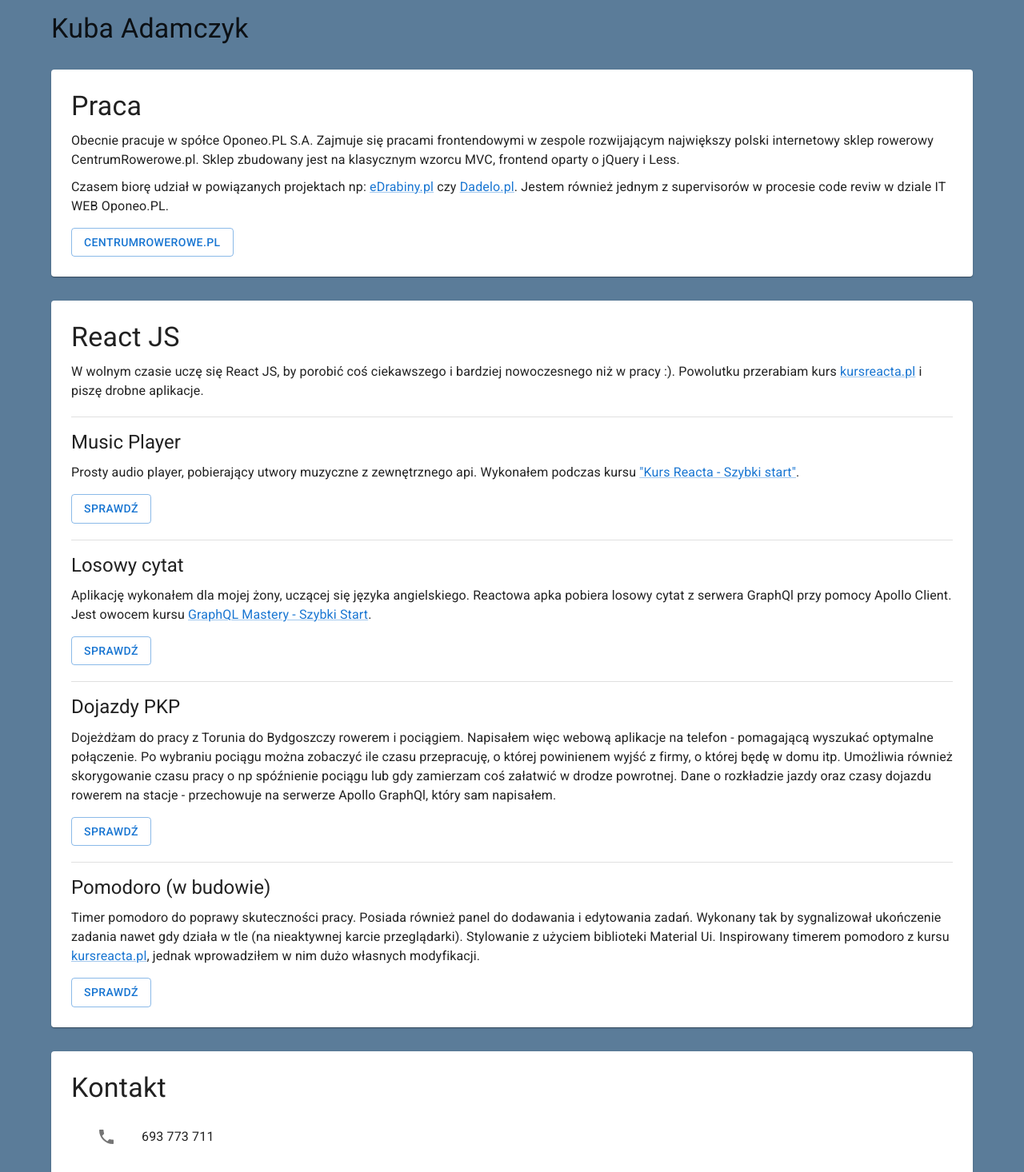
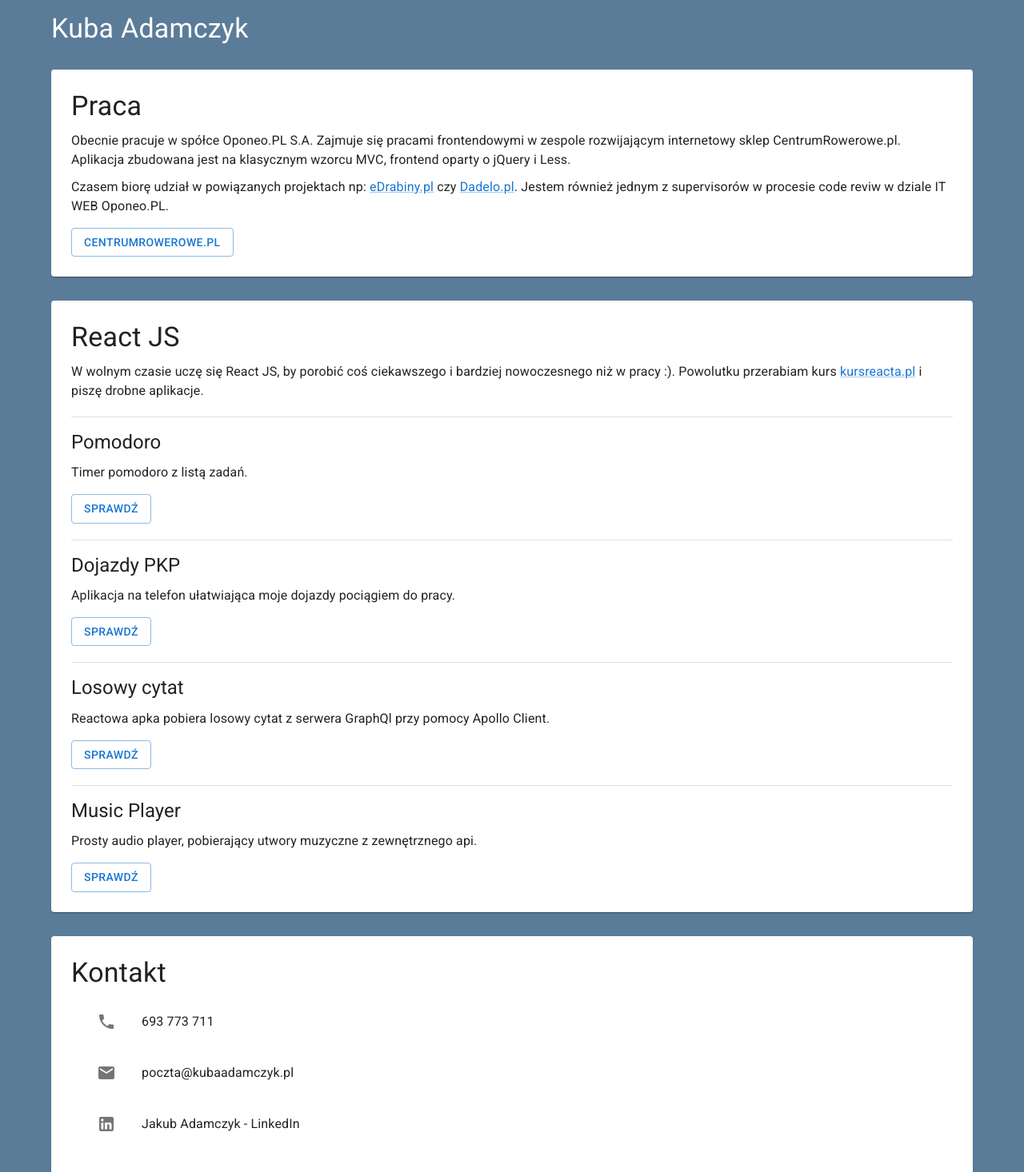
Before and after one commit to kubaadamczyklogin/kubaadamczyk, a React (Create React App) app: page / in a window 1280 px wide. Shown: the top 1466 px of the page at 80% size. Built offline with nearby package versions, Linux system fonts and the light colour scheme.

Commit message:
Zmniejszenie opisów mikro aplikacji.

```diff
--- a/src/App.js
+++ b/src/App.js
@@ -23,6 +23,10 @@
     padding: 25px;
   }
 
+  h1 {
+    color: white;
+  }
+
   h3 {
     margin: 15px 0 10px;
   }
@@ -46,7 +50,7 @@
       <CssBaseline />
       <Container>
         <CustomSection>
-          <Typography variant="h4" component="h2">
+          <Typography variant="h4" component="h1">
             Kuba Adamczyk
           </Typography>
         </CustomSection>
@@ -58,9 +62,9 @@
             <Box>
               <Typography component="p">
                 Obecnie pracuje w spółce Oponeo.PL S.A. Zajmuje się pracami
-                frontendowymi w zespole rozwijającym największy polski
-                internetowy sklep rowerowy CentrumRowerowe.pl. Sklep zbudowany
-                jest na klasycznym wzorcu MVC, frontend oparty o jQuery i Less.
+                frontendowymi w zespole rozwijającym internetowy sklep
+                CentrumRowerowe.pl. Aplikacja zbudowana jest na klasycznym
+                wzorcu MVC, frontend oparty o jQuery i Less.
               </Typography>
               <Typography component="p">
                 Czasem biorę udział w powiązanych projektach np:{" "}
@@ -86,36 +90,40 @@
               <Link href="https://kursreacta.pl/">kursreacta.pl</Link> i piszę
               drobne aplikacje.
             </Typography>
+
             <Divider />
+
             <Typography variant="h5" component="h3">
-              Music Player
+              Pomodoro
             </Typography>
-            <Typography component="p">
-              Prosty audio player, pobierający utwory muzyczne z zewnętrznego
-              api. Wykonałem podczas kursu{" "}
-              <Link href="https://kursreacta.pl/">
-                "Kurs Reacta - Szybki start"
-              </Link>
-              .
-            </Typography>
+            <Typography component="p">Timer pomodoro z listą zadań.</Typography>
             <Button
               variant="outlined"
-              href="https://music-player-nine-self.vercel.app/"
+              href="https://pomodoro-ecru-one.vercel.app/"
             >
               Sprawdź
             </Button>
+
             <Divider />
+
+            <Typography variant="h5" component="h3">
+              Dojazdy PKP
+            </Typography>
+            <Typography component="p">
+              Aplikacja na telefon ułatwiająca moje dojazdy pociągiem do pracy.
+            </Typography>
+            <Button variant="outlined" href="https://trains.vercel.app/">
+              Sprawdź
+            </Button>
+
+            <Divider />
+
             <Typography variant="h5" component="h3">
               Losowy cytat
             </Typography>
             <Typography component="p">
-              Aplikację wykonałem dla mojej żony, uczącej się języka
-              angielskiego. Reactowa apka pobiera losowy cytat z serwera GraphQl
-              przy pomocy Apollo Client. Jest owocem kursu{" "}
-              <Link href="https://graphqlmastery.pl/">
-                GraphQL Mastery - Szybki Start
-              </Link>
-              .
+              Reactowa apka pobiera losowy cytat z serwera GraphQl przy pomocy
+              Apollo Client.
             </Typography>
             <Button
               variant="outlined"
@@ -123,40 +131,19 @@
             >
               Sprawdź
             </Button>
+
             <Divider />
+
             <Typography variant="h5" component="h3">
-              Dojazdy PKP
+              Music Player
             </Typography>
             <Typography component="p">
-              Dojeżdżam do pracy z Torunia do Bydgoszczy rowerem i pociągiem.
-              Napisałem więc webową aplikacje na telefon - pomagającą wyszukać
-              optymalne połączenie. Po wybraniu pociągu można zobaczyć ile czasu
-              przepracuję, o której powinienem wyjść z firmy, o której będę w
-              domu itp. Umożliwia również skorygowanie czasu pracy o np
-              spóźnienie pociągu lub gdy zamierzam coś załatwić w drodze
-              powrotnej. Dane o rozkładzie jazdy oraz czasy dojazdu rowerem na
-              stacje - przechowuje na serwerze Apollo GraphQl, który sam
-              napisałem.
-            </Typography>
-            <Button variant="outlined" href="https://trains.vercel.app/">
-              Sprawdź
-            </Button>
-            <Divider />
-            <Typography variant="h5" component="h3">
-              Pomodoro (w budowie)
-            </Typography>
-            <Typography component="p">
-              Timer pomodoro do poprawy skuteczności pracy. Posiada również
-              panel do dodawania i edytowania zadań. Wykonany tak by
-              sygnalizował ukończenie zadania nawet gdy działa w tle (na
-              nieaktywnej karcie przeglądarki). Stylowanie z użyciem biblioteki
-              Material Ui. Inspirowany timerem pomodoro z kursu{" "}
-              <Link href="https://kursreacta.pl/">kursreacta.pl</Link>, jednak
-              wprowadziłem w nim dużo własnych modyfikacji.
+              Prosty audio player, pobierający utwory muzyczne z zewnętrznego
+              api.
             </Typography>
             <Button
               variant="outlined"
-              href="https://pomodoro-g3a5unkb2-kubaadamczyklogin.vercel.app/"
+              href="https://music-player-nine-self.vercel.app/"
             >
               Sprawdź
             </Button>
```
